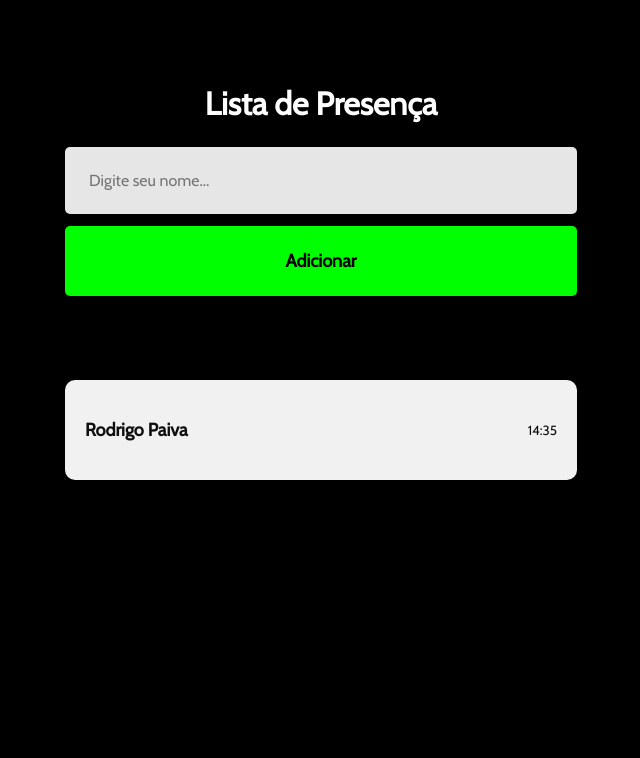
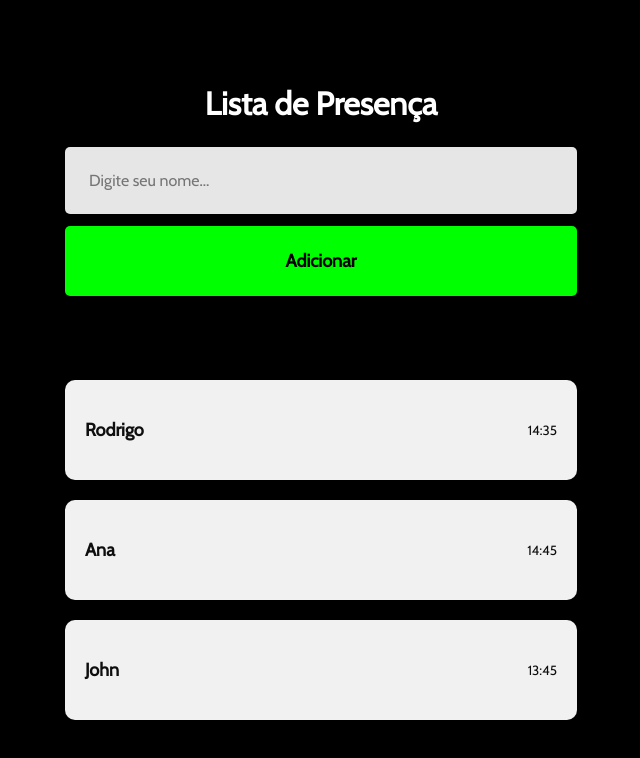
Before and after one commit to rdg-404/typescript-discover, a React (Vite) app: page / in a window 1280 px wide. Shown: the top 758 px of the page, without its empty margins (319-959 px from the left). Built offline with nearby package versions, Linux system fonts and the light colour scheme.

Commit message:
add propriedades

```diff
--- a/src/components/Card/index.jsx
+++ b/src/components/Card/index.jsx
@@ -1,10 +1,10 @@
 import './card.css';
 
-export function Card(){
+export function Card(props){
     return (
         <div className='card'>
-            <strong>Rodrigo Paiva</strong>
-            <small>14:35</small>
+            <strong>{props.name}</strong>
+            <small>{props.time}</small>
         </div>
     )
 }
--- a/src/pages/Home/index.jsx
+++ b/src/pages/Home/index.jsx
@@ -9,7 +9,9 @@ export function Home() {
       <h1>Lista de Presença</h1>
       <input type="text" placeholder='Digite seu nome...' />
       <button type='button'>Adicionar</button>
-      <Card/>
+      <Card name="Rodrigo" time="14:35"/>
+      <Card name="Ana" time="14:45"/>
+      <Card name="John" time="13:45"/>
     </div>
   )
 }
```
